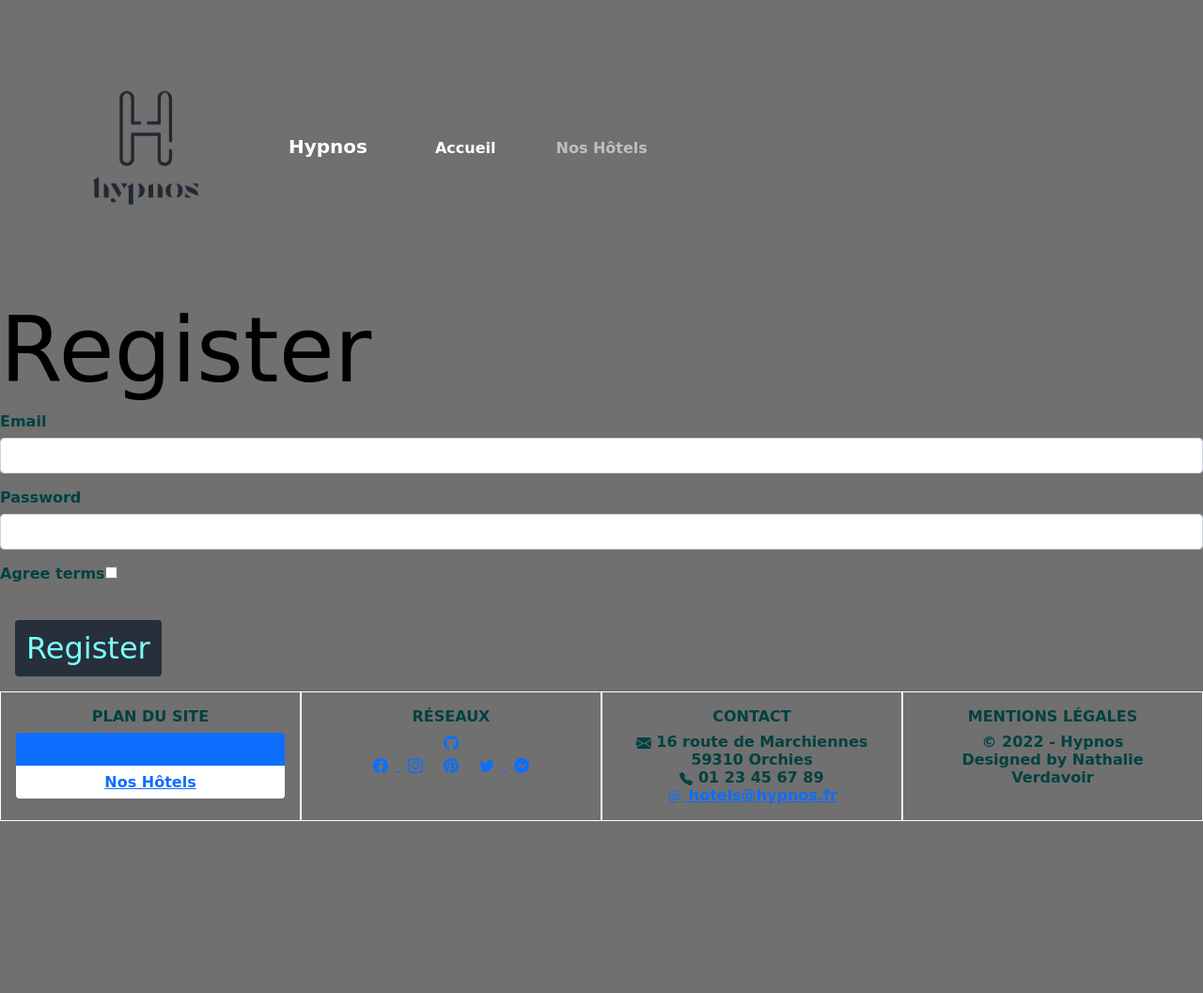
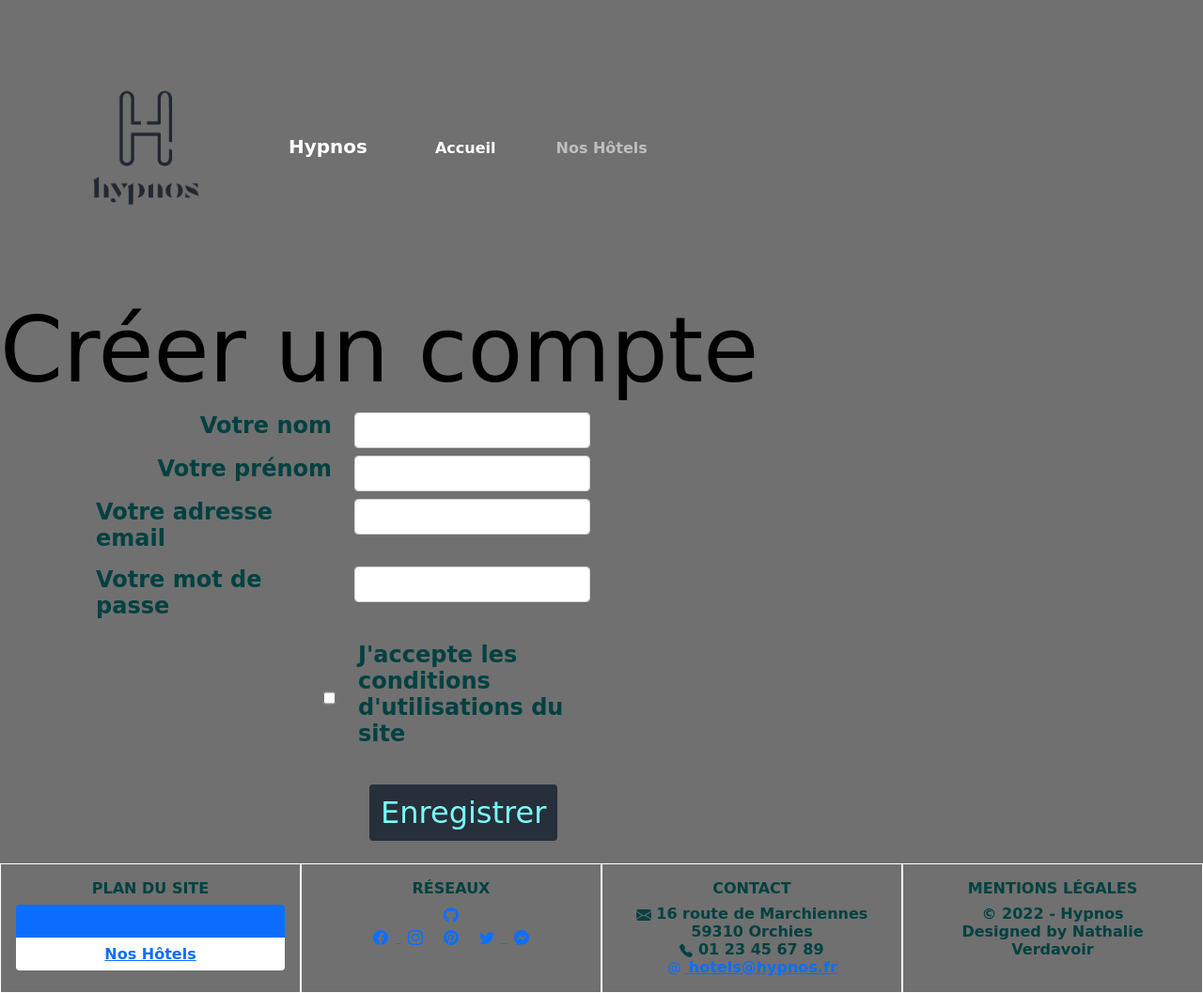
Before and after one commit to Nathalie-Verdavoir/hypnos, a Symfony app: template templates/registration/register.html.twig in a window 1280 px wide. Shown: the whole page at 94% size. Before the commit the page ends 874 px from the top, so only its background shows below. Run offline with Twig, Linux system fonts and the light colour scheme; the template is opened without the code that fills it, so the values that code supplies are empty; form fields are guessed from the names that the template uses; some libraries are stand-ins or nearby versions.

Commit message:
Add "nom" and "prenom" in registration form and add some css rules for label and input

```diff
--- a/public/style/global.css
+++ b/public/style/global.css
@@ -82,3 +82,9 @@ h1.title {
   color: #e7f5f5;
   margin: 1rem;
 }
+
+label,
+input,
+select {
+    font-size: 1.5rem;
+}
--- a/src/Controller/RegistrationController.php
+++ b/src/Controller/RegistrationController.php
@@ -29,7 +29,7 @@ class RegistrationController extends AbstractController
                     $form->get('plainPassword')->getData()
                 )
             );
-
+            $user->setRoles(["ROLE_USER"]);
             $entityManager->persist($user);
             $entityManager->flush();
             // do anything else you need here, like send an email
--- a/src/Form/RegistrationFormType.php
+++ b/src/Form/RegistrationFormType.php
@@ -17,6 +17,8 @@ class RegistrationFormType extends AbstractType
     public function buildForm(FormBuilderInterface $builder, array $options): void
     {
         $builder
+            ->add('nom')
+            ->add('prenom')
             ->add('email')
             ->add('agreeTerms', CheckboxType::class, [
                 'mapped' => false,
--- a/templates/registration/register.html.twig
+++ b/templates/registration/register.html.twig
@@ -3,15 +3,62 @@
 {% block title %}Register{% endblock %}
 
 {% block body %}
-    <h1>Register</h1>
+    <h1>Créer un compte</h1>
+    <div class="container">
+        {{ form_start(registrationForm) }}
+        <div class="row m-2">
+            <div class="col-12 col-lg-3 d-flex flex-lg-row-reverse">
+                {{ form_label(registrationForm.nom, 'Votre nom') }}
+            </div>
+            <div class="col-12 col-lg-3">
+                {{ form_widget(registrationForm.nom) }}
+            </div>
+        </div>
+         {{ form_errors(registrationForm.nom) }}
+        <div class="row m-2">
+            <div class="col-12 col-lg-3 d-flex flex-lg-row-reverse">
+                {{ form_label(registrationForm.prenom, 'Votre prénom') }}
+            </div>
+            <div class="col-12 col-lg-3">
+                {{ form_widget(registrationForm.prenom) }}
+            </div>
+        </div>
+         {{ form_errors(registrationForm.prenom) }}
+        <div class="row m-2">
+            <div class="col-12 col-lg-3 d-flex flex-lg-row-reverse">
+                {{ form_label(registrationForm.email, 'Votre adresse email') }}
+            </div>
+            <div class="col-12 col-lg-3">
+                {{ form_widget(registrationForm.email) }}
+            </div>
+        </div>
+         {{ form_errors(registrationForm.email) }}
+        <div class="row m-2">
+            <div class="col-12 col-lg-3 d-flex flex-lg-row-reverse">
+                {{ form_label(registrationForm.plainPassword, 'Votre mot de passe') }}
+            </div>
+            <div class="col-12 col-lg-3">
+                {{ form_widget(registrationForm.plainPassword) }}
+            </div>
+        </div>
+         {{ form_errors(registrationForm.plainPassword) }}
+        <div class="row m-3">
+            <div class="col-1 col-lg-3 d-flex flex-row-reverse">
+               {{ form_widget(registrationForm.agreeTerms) }}
+            </div>
+            <div class="col-9 col-lg-3">
+                {{ form_label(registrationForm.agreeTerms, 'J\'accepte les conditions d\'utilisations du site') }}
+            </div>
+        </div>
+         {{ form_errors(registrationForm.agreeTerms) }}
 
-    {{ form_start(registrationForm) }}
-        {{ form_row(registrationForm.email) }}
-        {{ form_row(registrationForm.plainPassword, {
-            label: 'Password'
-        }) }}
-        {{ form_row(registrationForm.agreeTerms) }}
+        <div class="row m-2">
+            <div class="col-3 col-lg-3"></div>
+            <div class="col-9 col-lg-3">
+                <button type="submit" class="btn">Enregistrer</button>
+            </div>
+        </div>
 
-        <button type="submit" class="btn">Register</button>
-    {{ form_end(registrationForm) }}
+        {{ form_end(registrationForm) }}
+    </div>
 {% endblock %}
```
